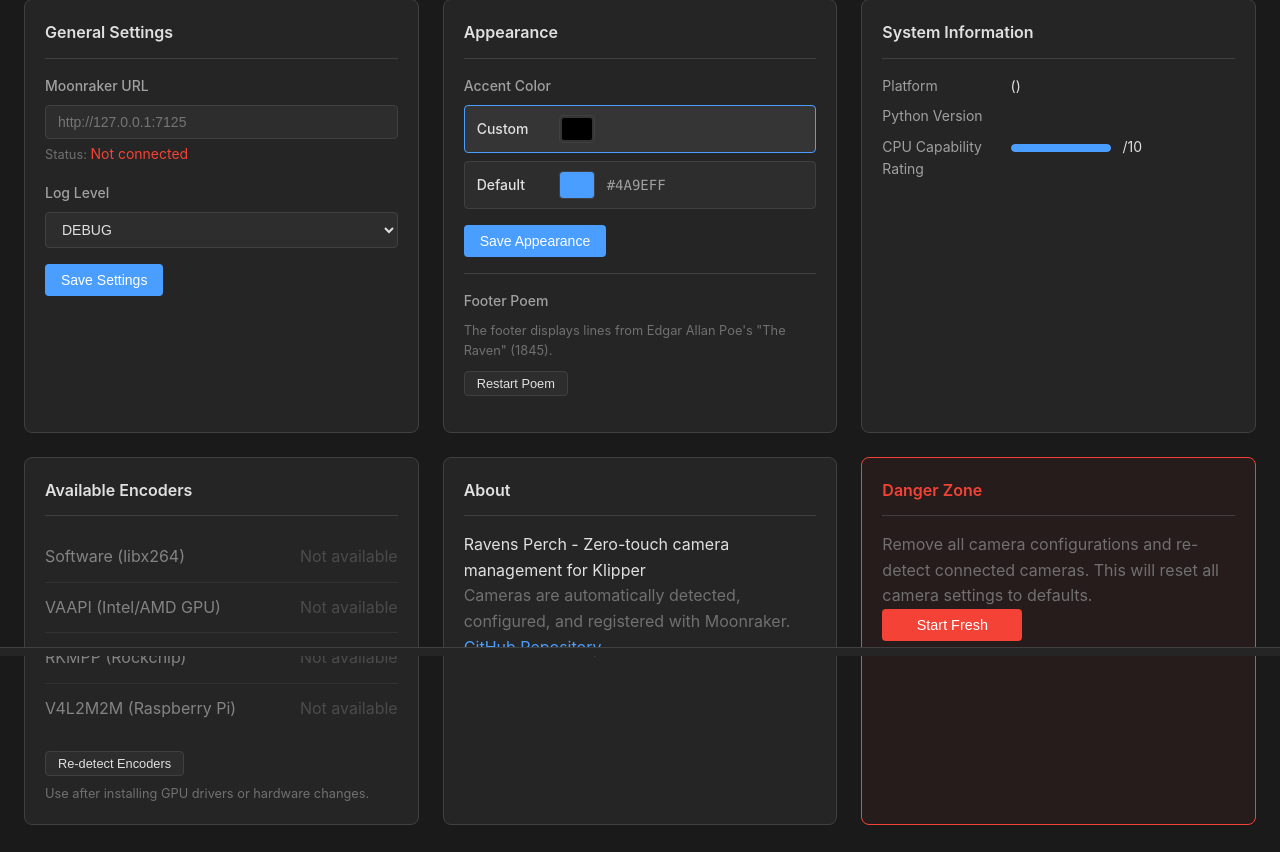
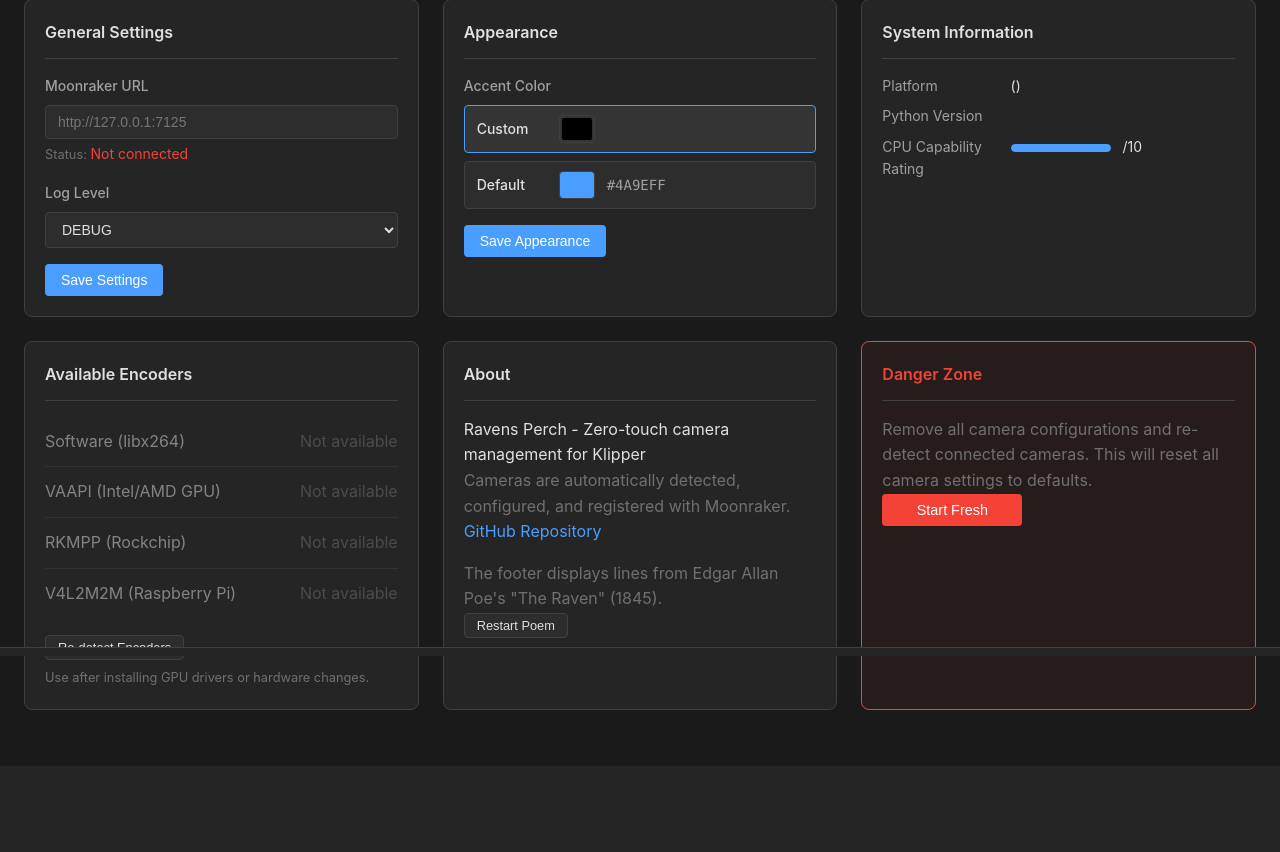
Before and after one commit to mrmees/ravens-perch, a Flask app: template daemon/web_ui/templates/settings.html in a window 1280 px wide. Shown: the part 144-996 px from the top of the page. After the commit the page ends 854 px from the top, so only its background shows below. Run offline with Flask 2, Linux system fonts and the light colour scheme; the template is opened without the code that fills it, so the values that code supplies are empty; some libraries are stand-ins or nearby versions.

Commit message:
Move poem restart button to About section
Co-Authored-By: Claude Opus 4.5 <noreply@anthropic.com>

```diff
--- a/daemon/web_ui/templates/settings.html
+++ b/daemon/web_ui/templates/settings.html
@@ -104,17 +104,6 @@
 
             <button type="submit" class="btn btn-primary">Save Appearance</button>
         </form>
-
-        <div class="form-group" style="margin-top: 1rem; padding-top: 1rem; border-top: 1px solid var(--border-color);">
-            <label>Footer Poem</label>
-            <p class="form-help" style="margin-bottom: 0.5rem;">
-                The footer displays lines from Edgar Allan Poe's "The Raven" (1845).
-            </p>
-            <button type="button" class="btn btn-secondary btn-sm" onclick="resetPoem()">
-                Restart Poem
-            </button>
-            <span id="poem-reset-status"></span>
-        </div>
     </div>
 
     <div class="settings-card">
@@ -193,6 +182,13 @@
         <p>
             <a href="https://github.com/USER/ravens-perch" target="_blank">GitHub Repository</a>
         </p>
+        <p class="text-muted" style="margin-top: 1rem;">
+            The footer displays lines from Edgar Allan Poe's "The Raven" (1845).
+        </p>
+        <button type="button" class="btn btn-secondary btn-sm" onclick="resetPoem()">
+            Restart Poem
+        </button>
+        <span id="poem-reset-status"></span>
     </div>
 
     <div class="settings-card danger-zone">
```
